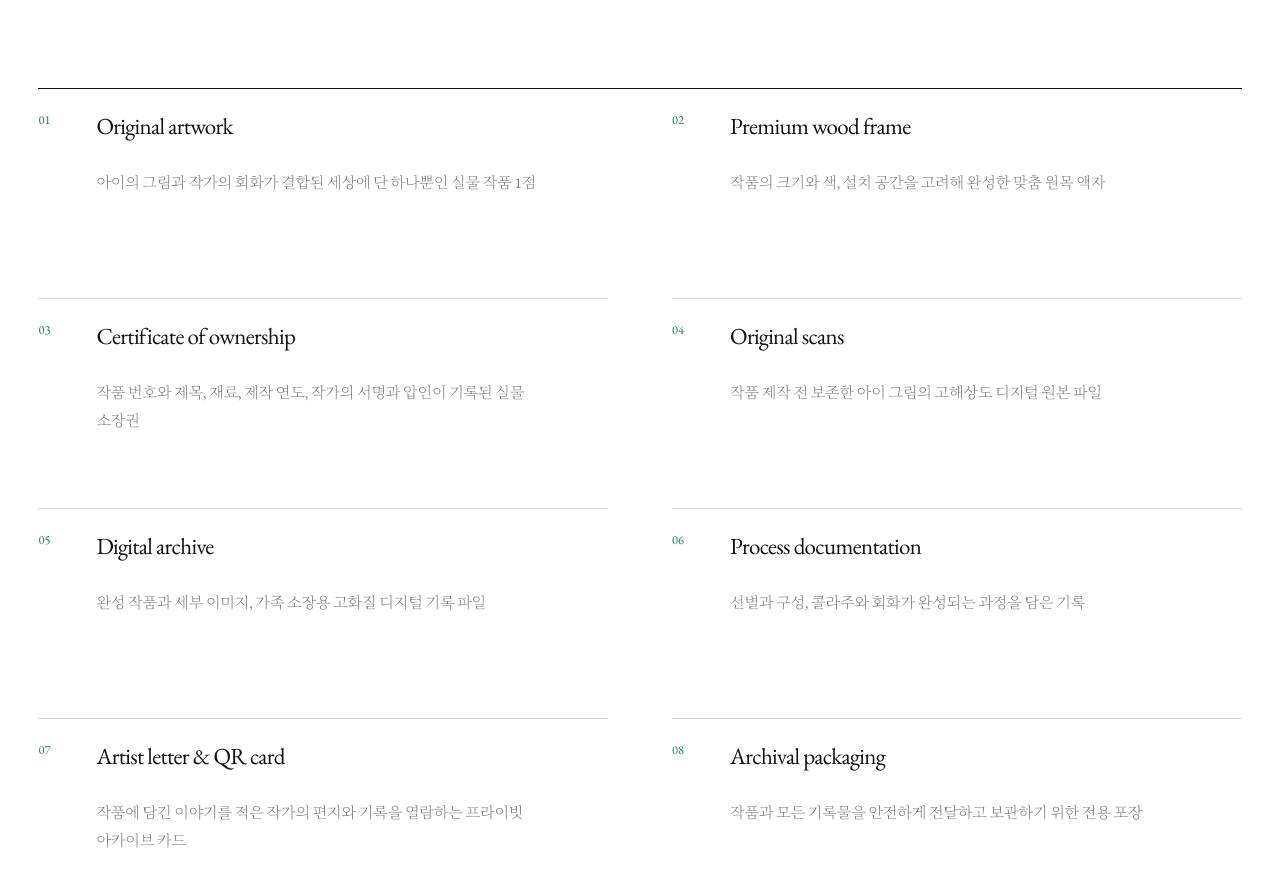
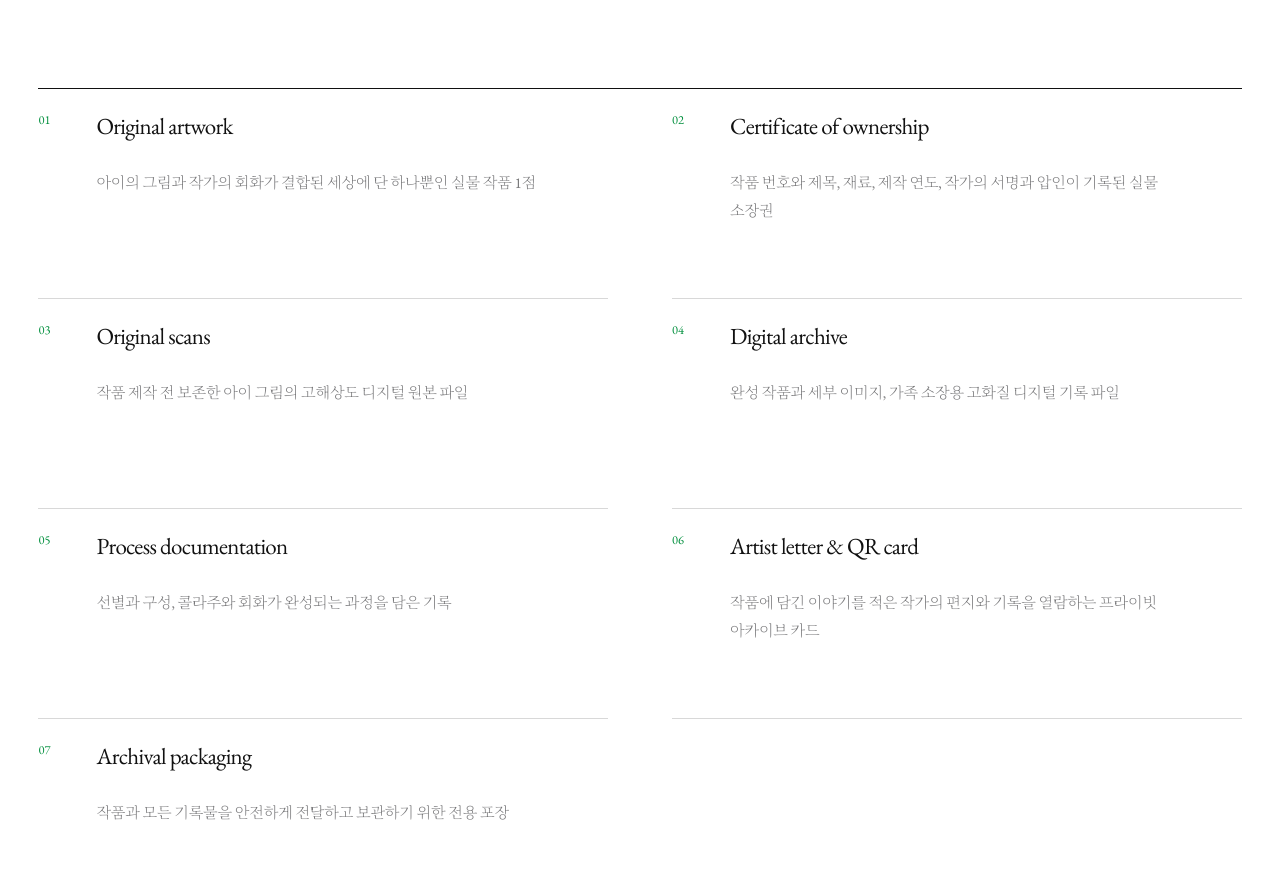
Before and after one commit to jinpyokim0801-rgb/designfeel_website, a Next.js app: page / in a window 1280 px wide. Shown: the part 9663-10548 px from the top of the page. Built offline with nearby package versions, Linux system fonts and the light colour scheme.

Commit message:
Remove optional wood frame from inclusions

```diff
--- a/app/page.tsx
+++ b/app/page.tsx
@@ -248,13 +248,12 @@ export default function Home() {
         </div>
         <div className="deliverables-grid">
           <article><span>01</span><h3>Original artwork</h3><p>아이의 그림과 작가의 회화가 결합된 세상에 단 하나뿐인 실물 작품 1점</p></article>
-          <article><span>02</span><h3>Premium wood frame</h3><p>작품의 크기와 색, 설치 공간을 고려해 완성한 맞춤 원목 액자</p></article>
-          <article><span>03</span><h3>Certificate of ownership</h3><p>작품 번호와 제목, 재료, 제작 연도, 작가의 서명과 압인이 기록된 실물 소장권</p></article>
-          <article><span>04</span><h3>Original scans</h3><p>작품 제작 전 보존한 아이 그림의 고해상도 디지털 원본 파일</p></article>
-          <article><span>05</span><h3>Digital archive</h3><p>완성 작품과 세부 이미지, 가족 소장용 고화질 디지털 기록 파일</p></article>
-          <article><span>06</span><h3>Process documentation</h3><p>선별과 구성, 콜라주와 회화가 완성되는 과정을 담은 기록</p></article>
-          <article><span>07</span><h3>Artist letter & QR card</h3><p>작품에 담긴 이야기를 적은 작가의 편지와 기록을 열람하는 프라이빗 아카이브 카드</p></article>
-          <article><span>08</span><h3>Archival packaging</h3><p>작품과 모든 기록물을 안전하게 전달하고 보관하기 위한 전용 포장</p></article>
+          <article><span>02</span><h3>Certificate of ownership</h3><p>작품 번호와 제목, 재료, 제작 연도, 작가의 서명과 압인이 기록된 실물 소장권</p></article>
+          <article><span>03</span><h3>Original scans</h3><p>작품 제작 전 보존한 아이 그림의 고해상도 디지털 원본 파일</p></article>
+          <article><span>04</span><h3>Digital archive</h3><p>완성 작품과 세부 이미지, 가족 소장용 고화질 디지털 기록 파일</p></article>
+          <article><span>05</span><h3>Process documentation</h3><p>선별과 구성, 콜라주와 회화가 완성되는 과정을 담은 기록</p></article>
+          <article><span>06</span><h3>Artist letter & QR card</h3><p>작품에 담긴 이야기를 적은 작가의 편지와 기록을 열람하는 프라이빗 아카이브 카드</p></article>
+          <article><span>07</span><h3>Archival packaging</h3><p>작품과 모든 기록물을 안전하게 전달하고 보관하기 위한 전용 포장</p></article>
         </div>
       </section>
 
```
